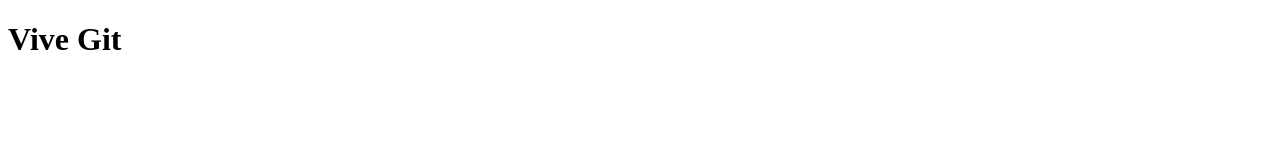
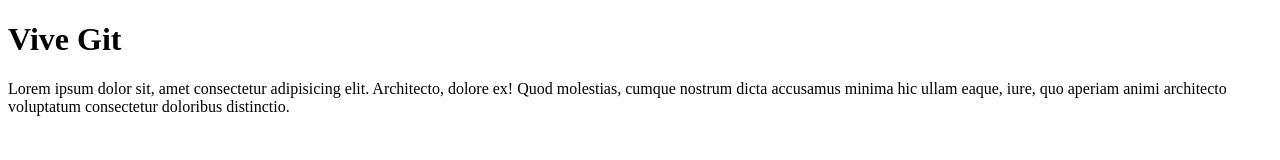
Before and after one commit to mptsingakis/exercice3, a plain HTML site: page index.html in a window 1280 px wide. Drawn offline with Linux system fonts and the light colour scheme.

Commit message:
paragraphe ajouté

```diff
--- a/index.html
+++ b/index.html
@@ -8,5 +8,6 @@
 </head>
 <body>
     <h1>Vive Git</h1>
+    <p>Lorem ipsum dolor sit, amet consectetur adipisicing elit. Architecto, dolore ex! Quod molestias, cumque nostrum dicta accusamus minima hic ullam eaque, iure, quo aperiam animi architecto voluptatum consectetur doloribus distinctio.</p>
 </body>
 </html>
```
